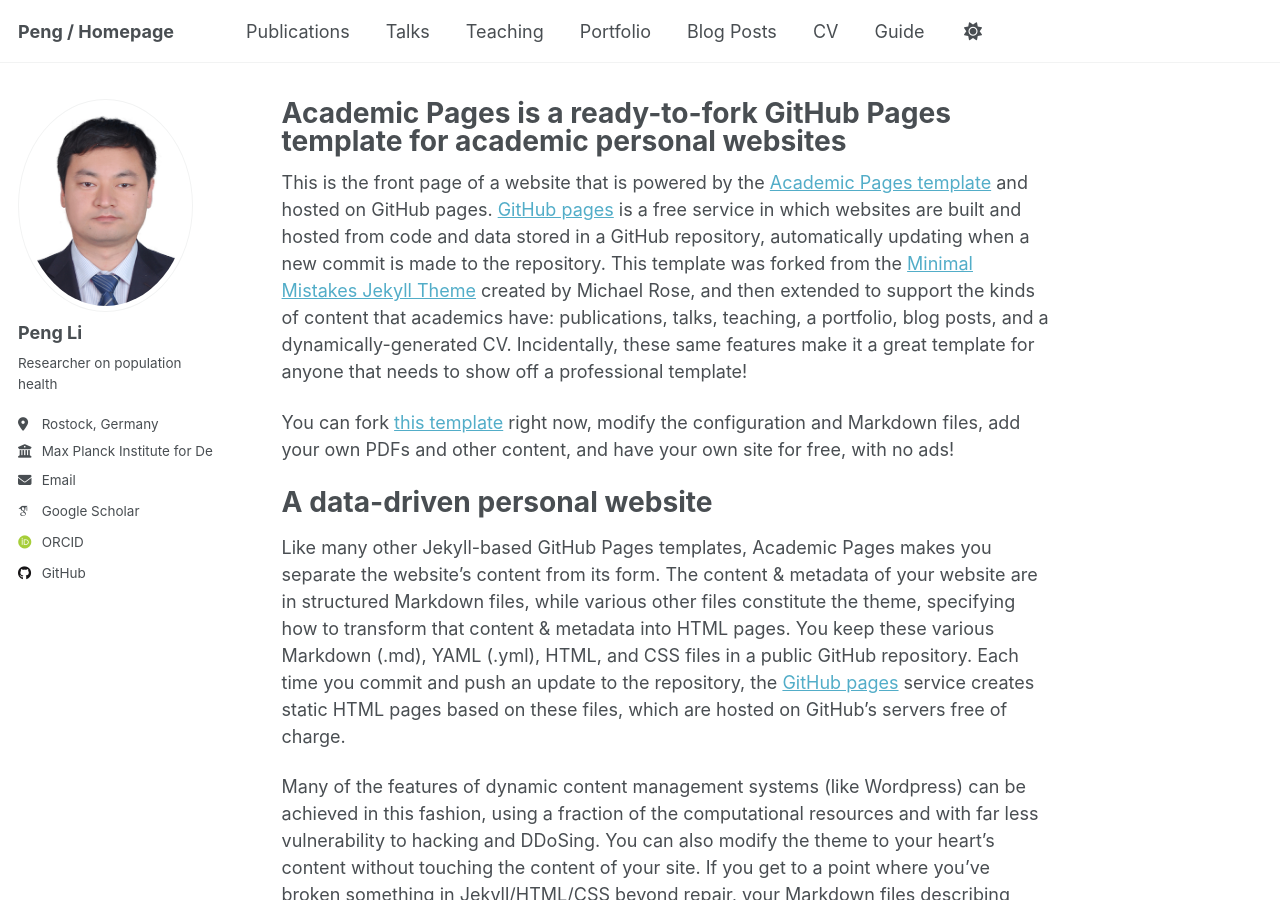
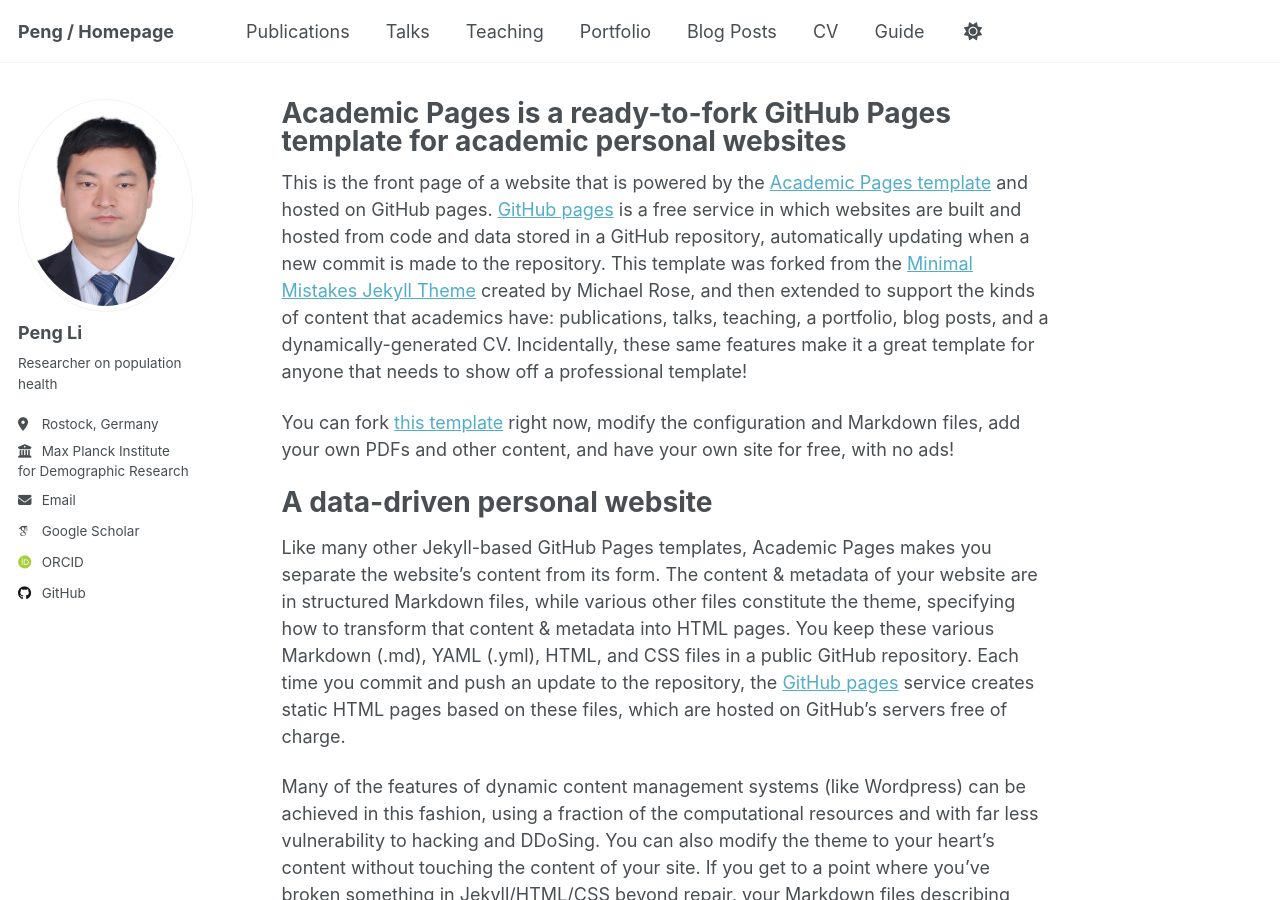
Before and after one commit to penglistat/penglistat, a Jekyll site: the page built from _pages/about.md, in a window 1280 px wide and 900 px high. Built offline with Jekyll 4.4.1, drawn with Linux system fonts in a browser that asks for light colours; some web fonts are replaced; a script that is not in the unit is left out.

```diff
--- a/_config.yml
+++ b/_config.yml
@@ -28,9 +28,7 @@ author:
   pronouns         : # example: "she/her"
   bio              : "Researcher on population health"
   location         : "Rostock, Germany"
-  employer         : |
-                     Max Planck Institute
-                     for Demographic Research
+  employer         : "Max Planck Institute<br>for Demographic Research"
   uri              : # URL
   email            : "li@demogr.mpg.de"
 
```
